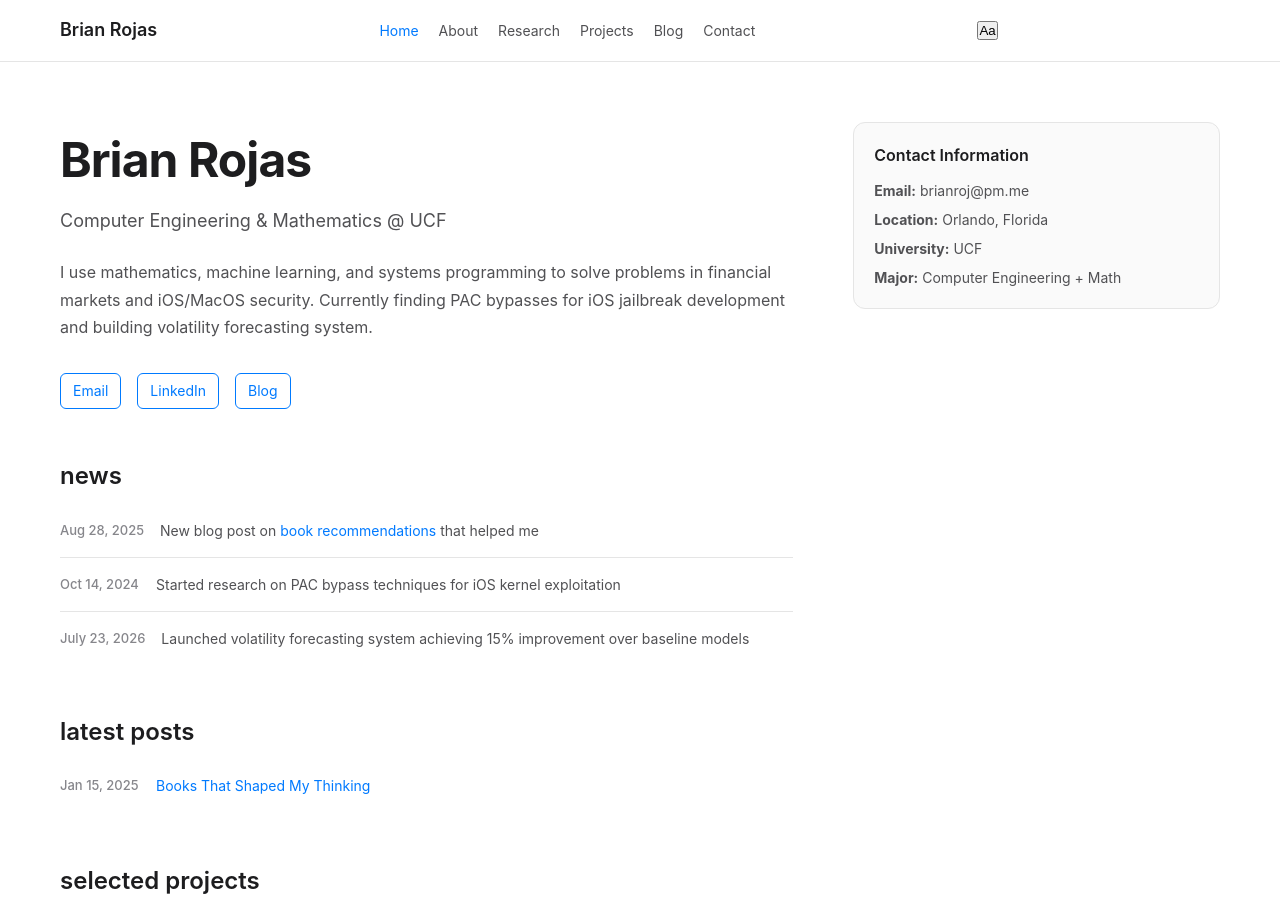
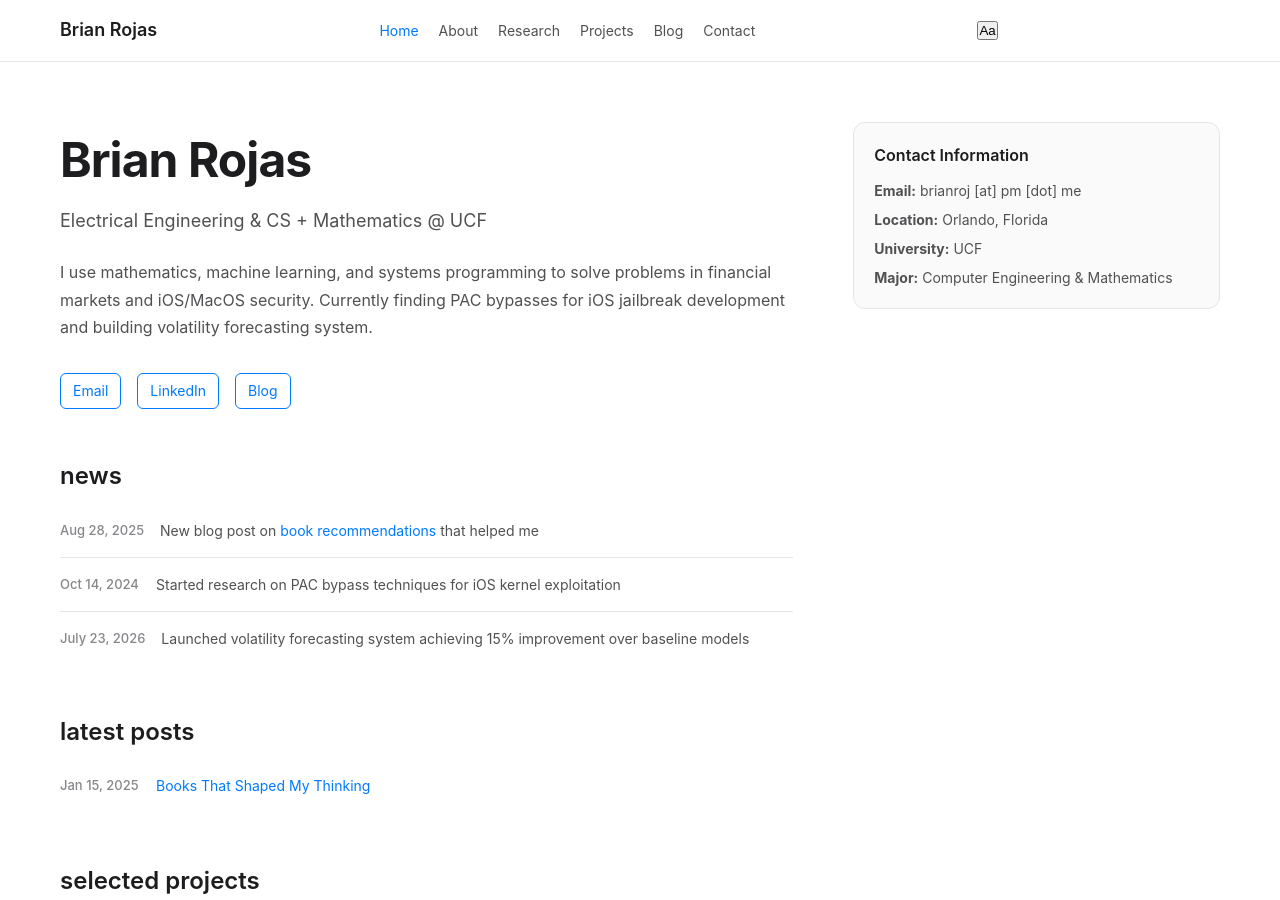
Before and after one commit to brianrojrc/brianrojrc.github.io, a Jekyll site: the page built from index.md, in a window 1280 px wide and 900 px high. Built offline with Jekyll 4.4.1, drawn with Linux system fonts in a browser that asks for light colours.

Commit message:
Update index.md

```diff
--- a/index.md
+++ b/index.md
@@ -7,7 +7,7 @@ title: Home
     <div class="profile-section">
         <div class="profile-header">
             <h1>Brian Rojas</h1>
-            <p class="tagline">Computer Engineering & Mathematics @ UCF</p>
+            <p class="tagline">Electrical Engineering & CS + Mathematics @ UCF</p>
             <div class="profile-bio">
                 I use mathematics, machine learning, and systems programming
                 to solve problems in financial markets and iOS/MacOS security. Currently finding
@@ -81,10 +81,10 @@ title: Home
 
         <div class="contact-info">
             <h3>Contact Information</h3>
-            <p><strong>Email:</strong> brianroj@pm.me</p>
+            <p><strong>Email:</strong> brianroj [at] pm [dot] me</p>
             <p><strong>Location:</strong> Orlando, Florida</p>
             <p><strong>University:</strong> UCF</p>
-            <p><strong>Major:</strong> Computer Engineering + Math</p>
+            <p><strong>Major:</strong> Computer Engineering & Mathematics</p>
         </div>
     </div>
 </div>
```
